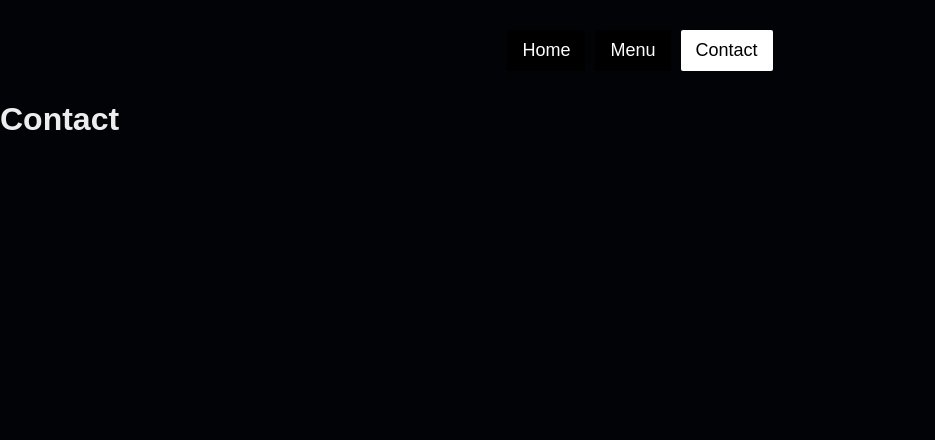
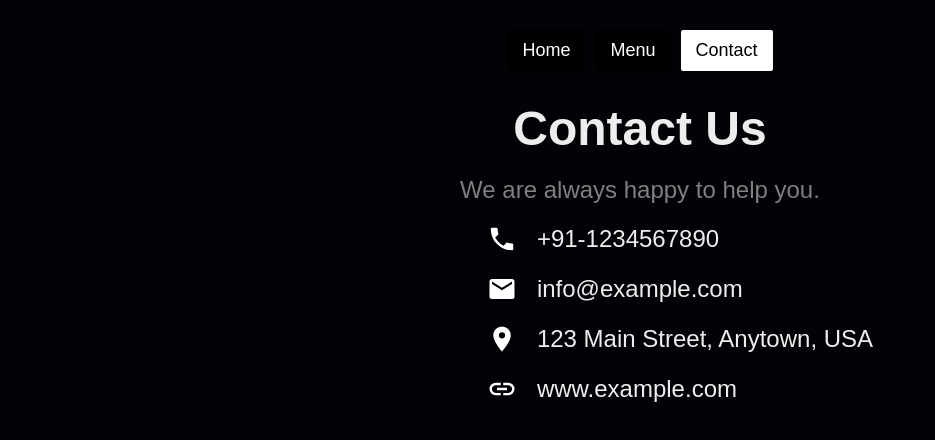
Before and after one commit to NesryaAbdulkadir/odin-restaurant, a website built with webpack: page src/template.html in a window 1280 px wide. Both pictures are taken after a click on the button "Contact". Shown: the whole page, without its empty margins (0-935 px from the left). Built offline with nearby package versions, Linux system fonts and the light colour scheme.

Commit message:
Add Simple Contact Us Page

```diff
--- a/src/pages/contactPage.js
+++ b/src/pages/contactPage.js
@@ -1,6 +1,58 @@
+import phoneIcon from "../assets/icons/phone.svg";
+import emailIcon from "../assets/icons/email.svg";
+import mapMarkerIcon from "../assets/icons/map-marker.svg";
+import websiteIcon from "../assets/icons/link.svg";
+
 export function contactPage() {
+  const contactItems = [
+    {
+      icon: phoneIcon,
+      text: "+91-1234567890",
+    },
+    {
+      icon: emailIcon,
+      text: "info@example.com",
+    },
+    {
+      icon: mapMarkerIcon,
+      text: "123 Main Street, Anytown, USA",
+    },
+    {
+      icon: websiteIcon,
+      text: "www.example.com",
+    },
+  ];
+
   const contentDiv = document.getElementById("content");
-  const header = document.createElement("h1");
-  header.textContent = "Contact";
-  contentDiv.append(header);
+
+  const contactContainer = document.createElement("div");
+  contactContainer.classList.add("contact-container");
+
+  const contactHeader = document.createElement("h1");
+  contactHeader.textContent = "Contact Us";
+
+  const contactText = document.createElement("p");
+  contactText.classList.add("contact-text");
+  contactText.textContent = "We are always happy to help you.";
+
+  const contactsDiv = document.createElement("div");
+  contactsDiv.classList.add("contacts");
+
+  contactItems.forEach((contactItem) => {
+    const contactInfoDiv = document.createElement("div");
+    contactInfoDiv.classList.add("contact-info");
+    const icon = document.createElement("img");
+    icon.classList.add("icon");
+    icon.src = contactItem.icon;
+    icon.alt = contactItem.text;
+    const text = document.createElement("p");
+    text.textContent = contactItem.text;
+    contactInfoDiv.append(icon, text);
+    contactsDiv.appendChild(contactInfoDiv);
+    console.log(contactItem);
+  });
+
+  contactContainer.append(contactHeader, contactText, contactsDiv);
+
+  contentDiv.appendChild(contactContainer);
 }
--- a/src/style.css
+++ b/src/style.css
@@ -7,7 +7,7 @@ body {
   font-family: Arial, Helvetica, sans-serif;
   background: #020307;
   height: 100vh;
-  /* overflow: hidden; */
+  overflow: hidden;
   color: #ededed;
 }
 nav {
@@ -122,3 +122,36 @@ li {
   color: white;
   border: none;
 }
+/* contact page */
+.contact-container {
+  display: flex;
+  flex-direction: column;
+  align-items: center;
+  justify-content: center;
+  gap: 20px;
+}
+.contact-container h1 {
+  font-size: 3rem;
+}
+.contact-container p {
+  font-size: 1.5rem;
+}
+.icon {
+  filter: invert();
+  width: 30px;
+}
+.contact-text {
+  color: #7f7f7f;
+}
+.contact-info {
+  display: flex;
+  gap: 20px;
+  align-items: center;
+  padding-left: 5rem;
+}
+.contacts {
+  display: flex;
+  flex-direction: column;
+  gap: 20px;
+  align-items: start;
+}
--- a/src/template.html
+++ b/src/template.html
@@ -13,6 +13,41 @@
         <button id="contact">Contact</button>
       </nav>
     </header>
-    <div id="content"></div>
+    <div id="content">
+      <!-- <div class="contact-container">
+        <h1>Contact Us</h1>
+        <p class="contact-text">We are always happy to help you.</p>
+        <div class="contacts">
+          <div class="contact-info">
+            <img class="icon" src="assets/icons/phone.svg" alt="phone" />
+            <p>+91-1234567890</p>
+          </div>
+          <div class="contact-info">
+            <img class="icon" src="assets/icons/email.svg" alt="email" />
+            <p>info@example.com</p>
+          </div>
+        </div> -->
+
+      <!-- <p>
+          <img class="icon" src="assets/icons/email.svg" alt="Email" />Email us
+          at info@example.com
+        </p>
+        <p>
+          <img
+            class="icon"
+            src="assets/icons/map-marker.svg"
+            alt="map-marker"
+          />
+          address is:
+        </p>
+        <p>123 Main Street, Anytown, USA</p>
+        <p>
+          <img
+            class="icon"
+            src="assets/icons/link.svg"
+            alt="website link"
+          />Website: www.example.com
+        </p> -->
+    </div>
   </body>
 </html>
```
Also changed, not shown: src/pages/menuPage.js (+0 -8 lines), src/assets/icons/email.svg (added), src/assets/icons/link.svg (added), src/assets/icons/map-marker.svg (added), src/assets/icons/phone.svg (added).
